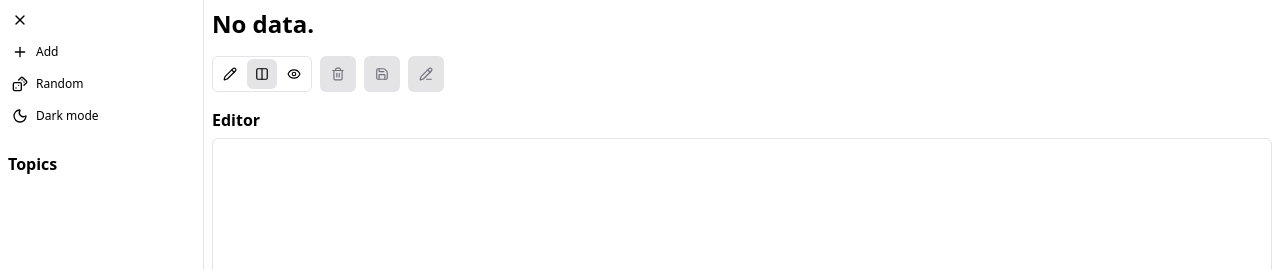
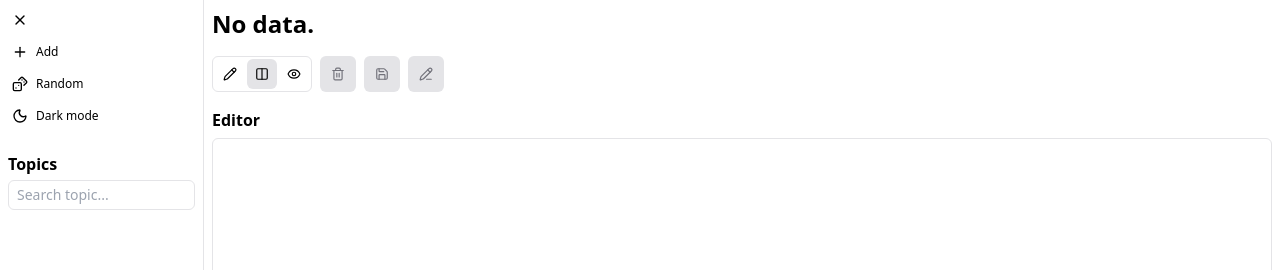
Before and after one commit to Lucccyo/ram, a React (Vite) app: page / in a window 1280 px wide. Shown: the top 270 px of the page. Built offline with nearby package versions, Linux system fonts and the light colour scheme.

Commit message:
search bar

```diff
--- a/src/App.tsx
+++ b/src/App.tsx
@@ -20,6 +20,7 @@ import "./index.css";
 
 export default function App() {
   const [showNewTopicModal, setShowNewTopicModal] = useState(false);
+  const [search, setSearch] = useState("");
   const [newTopicInput, setNewTopicInput] = useState("");
   const [renameTopicInput, setRenameTopicInput] = useState("");
   const [renameTopic, setRenameTopic] = useState(false);
@@ -66,11 +67,9 @@ export default function App() {
   }, [currentTopic]);
 
   useEffect(() => {
-    console.log("note =", note);
     const renderMarkdown = async () => {
       const html = await marked.parse(note);
       setHtmlPreview(html);
-      console.log("htmlprev = ", htmlPreview);
     };
     renderMarkdown();
   }, [note]);
@@ -138,8 +137,7 @@ export default function App() {
   return (
     <div className="flex h-screen">
       <div
-        className={`p-2 border-r text-xs border-r-zinc-200 dark:border-r-zinc-700 box-border ${
-          menuCollapsed ? "" : "w-[20em]"
+        className={`p-2 border-r text-xs border-r-zinc-200 dark:border-r-zinc-700 box-border ${menuCollapsed ? "" : "w-[20em]"
           }`}
       >
         <div className="flex gap-2 flex-col">
@@ -178,8 +176,17 @@ export default function App() {
         {!menuCollapsed && (
           <div>
             <h3 className="text-base p-0 m-0 mt-6">Topics</h3>
-            <ul className="list-none p-0 m-0 max-h-[780px] overflow-y-auto pr-1">
-              {topics.map((topic) => (
+            <input
+              type="text"
+              placeholder="Search topic..."
+              value={search}
+              onChange={(e) => setSearch(e.target.value)}
+              className="w-full mb-2 mt-1 px-2 py-1 rounded-md text-sm border border-zinc-200 dark:border-zinc-700 bg-white dark:bg-zinc-800 text-black dark:text-white"
+            />
+            <ul className="list-none p-0 m-0 max-h-[780px] overflow-y-auto pr-1 mt-2">
+              {topics
+                .filter((t) => t.toLowerCase().includes(search.toLowerCase()))
+                .map((topic) => (
                   <li
                     key={topic}
                     onClick={() => {
@@ -190,8 +197,7 @@ export default function App() {
                         setCurrentTopic(topic);
                       }
                     }}
-                  className={`text-xs cursor-pointer px-2 py-1 rounded-md transition-all duration-200 mb-1 ${
-                    topic === currentTopic
+                    className={`text-xs cursor-pointer px-2 py-1 rounded-md transition-all duration-200 mb-1 ${topic === currentTopic
                         ? "bg-zinc-200 dark:bg-zinc-700"
                         : "bg-transparent hover:bg-zinc-100 dark:hover:bg-zinc-800"
                       } truncate`}
@@ -211,8 +217,7 @@ export default function App() {
           <div className="flex gap-[2px] rounded-md border border-zinc-200 dark:border-zinc-700 p-[2px] transition-all duration-200">
             <button
               onClick={() => setViewMode("code")}
-              className={`flex items-center w-[30px] h-[30px] rounded-md justify-center cursor-pointer p-1 ${
-                viewMode === "code"
+              className={`flex items-center w-[30px] h-[30px] rounded-md justify-center cursor-pointer p-1 ${viewMode === "code"
                   ? "bg-zinc-200 dark:bg-zinc-700"
                   : "bg-white dark:bg-zinc-800 hover:bg-zinc-100 dark:hover:bg-zinc-800"
                 }`}
@@ -221,8 +226,7 @@ export default function App() {
             </button>
             <button
               onClick={() => setViewMode("both")}
-              className={`flex items-center w-[30px] h-[30px] rounded-md justify-center cursor-pointer p-1 ${
-                viewMode === "both"
+              className={`flex items-center w-[30px] h-[30px] rounded-md justify-center cursor-pointer p-1 ${viewMode === "both"
                   ? "bg-zinc-200 dark:bg-zinc-700"
                   : "bg-white dark:bg-zinc-800 hover:bg-zinc-100 dark:hover:bg-zinc-800"
                 }`}
@@ -231,8 +235,7 @@ export default function App() {
             </button>
             <button
               onClick={() => setViewMode("preview")}
-              className={`flex items-center w-[30px] h-[30px] rounded-md justify-center cursor-pointer p-1 ${
-                viewMode === "preview"
+              className={`flex items-center w-[30px] h-[30px] rounded-md justify-center cursor-pointer p-1 ${viewMode === "preview"
                   ? "bg-zinc-200 dark:bg-zinc-700"
                   : "bg-white dark:bg-zinc-800 hover:bg-zinc-100 dark:hover:bg-zinc-800"
                 }`}
@@ -244,8 +247,7 @@ export default function App() {
           <button
             onClick={() => setDeleteTopic(true)}
             className={`flex justify-center items-center rounded-md cursor-pointer w-[36px] h-[36px] transition-all duration-200
-${
-  currentTopic != null
+${currentTopic != null
                 ? "bg-red-200 dark:bg-red-700 hover:bg-red-300 dark:hover:bg-red-600"
                 : "bg-zinc-200 dark:bg-zinc-800 text-zinc-500 cursor-not-allowed"
               }
@@ -258,8 +260,7 @@ ${
           <button
             onClick={saveNote}
             className={`flex justify-center items-center rounded-md cursor-pointer w-[36px] h-[36px] transition-all duration-200
-${
-  currentTopic != null && isModified
+${currentTopic != null && isModified
                 ? "bg-green-200 dark:bg-green-700 hover:bg-green-300 dark:hover:bg-green-600"
                 : "bg-zinc-200 dark:bg-zinc-800 text-zinc-500 cursor-not-allowed"
               }
@@ -272,8 +273,7 @@ ${
           <button
             onClick={() => setRenameTopic(true)}
             className={`flex justify-center items-center rounded-md cursor-pointer w-[36px] h-[36px] transition-all duration-200
-${
-  currentTopic != null
+${currentTopic != null
                 ? "bg-zinc-200 dark:bg-zinc-800"
                 : "bg-zinc-200 dark:bg-zinc-800 text-zinc-500 cursor-not-allowed"
               }
@@ -288,8 +288,7 @@ ${
           <>
             <h3 className="text-base p-0 m-0">Editor</h3>
             <textarea
-              className={`mt-[-10px] p-2 rounded-md border resize-y outline-none text-xs flex font-mono bg-white dark:bg-zinc-800 border-zinc-200 dark:border-zinc-700 text-black dark:text-white ${
-                isPreviewVisible ? "h-[50%]" : "h-[100%]"
+              className={`mt-[-10px] p-2 rounded-md border resize-y outline-none text-xs flex font-mono bg-white dark:bg-zinc-800 border-zinc-200 dark:border-zinc-700 text-black dark:text-white ${isPreviewVisible ? "h-[50%]" : "h-[100%]"
                 }`}
               value={note}
               onChange={(e) => setNote(e.target.value)}
```
Lines whose indentation alone changed are shown as unchanged.
